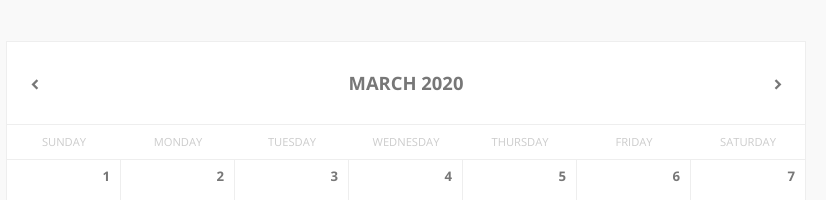
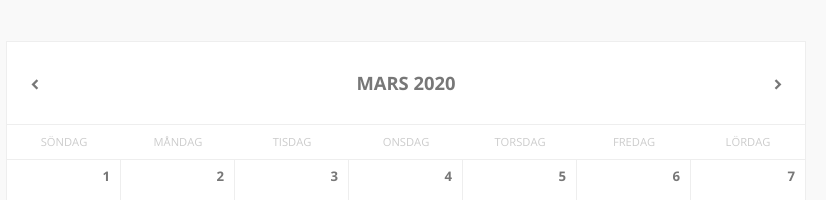
Before and after one commit to AminSaad/time-reporting, a React (Create React App) app: page / in a window 1280 px wide. Shown: the part 136-336 px from the top of the page, without its empty margins (234-1060 px from the left). Built offline with nearby package versions, Linux system fonts and the light colour scheme.

Commit message:
Changed page language to swedish

```diff
--- a/src/components/Calendar.jsx
+++ b/src/components/Calendar.jsx
@@ -12,7 +12,7 @@ import {
   isSameDay,
   toDate
 } from "date-fns";
-
+import { sv } from "date-fns/esm/locale";
 class Calendar extends Component {
   state = {
     currentMonth: new Date(),
@@ -29,7 +29,9 @@ class Calendar extends Component {
           </div>
         </div>
         <div className="col col-center">
-          <span>{format(this.state.currentMonth, dateFormat)}</span>
+          <span>
+            {format(this.state.currentMonth, dateFormat, { locale: sv })}
+          </span>
         </div>
         <div className="col col-end" onClick={this.nextMonth}>
           <div className="icon">chevron_right</div>
@@ -45,7 +47,7 @@ class Calendar extends Component {
     for (let i = 0; i < 7; i++) {
       days.push(
         <div className="col col-center" key={i}>
-          {format(addDays(startDate, i), dateFormat)}
+          {format(addDays(startDate, i), dateFormat, { locale: sv })}
         </div>
       );
     }
```
